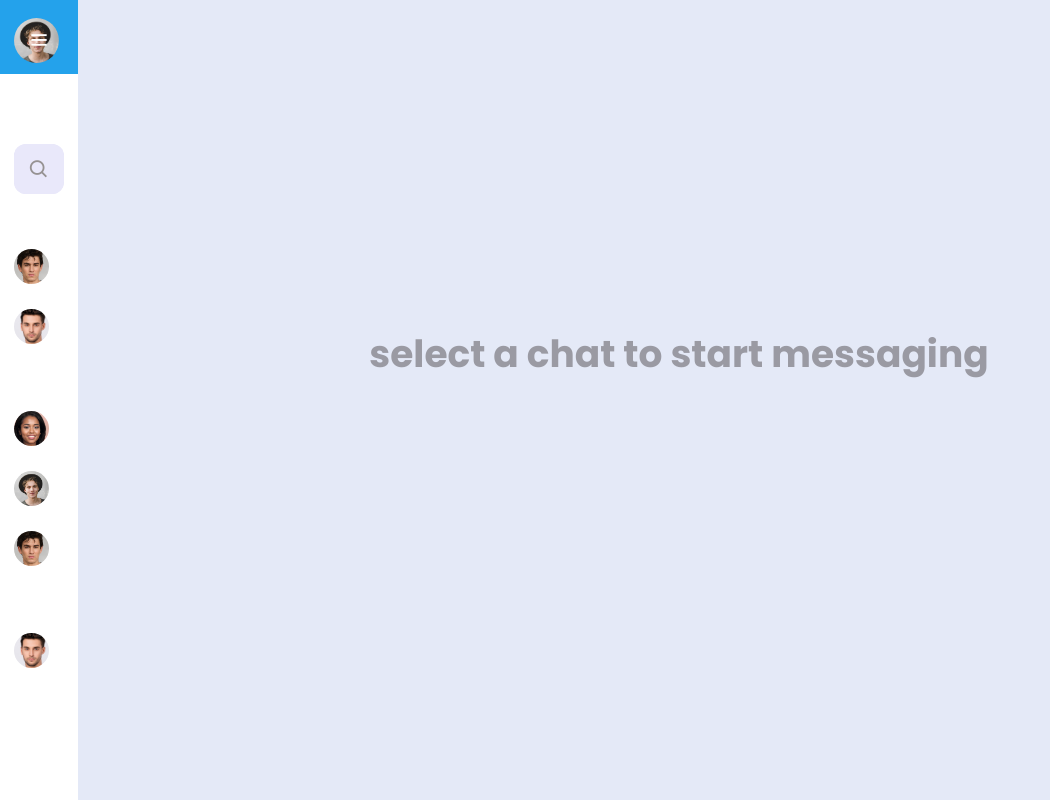
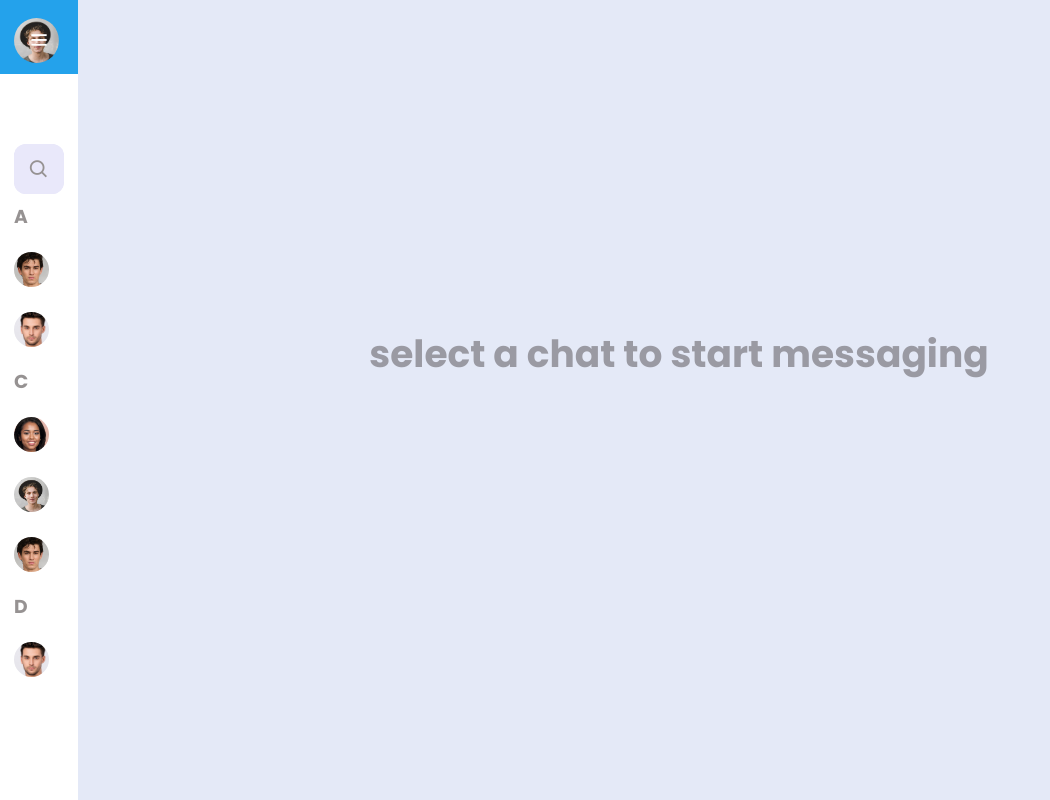
Before and after one commit to Tausif4171/Chat-App-Frontend, a plain HTML site: page index.html in a window 1280 px wide. Shown: the whole page, without its empty margins (0-1050 px from the left). Drawn offline with nearby package versions, Linux system fonts and the light colour scheme.

Commit message:
text displaying error solved

```diff
--- a/index.html
+++ b/index.html
@@ -56,7 +56,7 @@
       </li>
       <li>
         <a href="#">
-          <span class="links_name">
+          <span class="">
             <h3 style="color: rgb(150, 146, 146);">A</h3>
           </span>
         </a>
@@ -95,7 +95,7 @@
 
       <li>
         <a href="#">
-          <span class="links_name">
+          <span class="">
             <h3 style="color: rgb(150, 146, 146);">C</h3>
           </span>
         </a>
@@ -151,7 +151,7 @@
 
       <li>
         <a href="#">
-          <span class="links_name">
+          <span class="">
             <h3 style="color: rgb(150, 146, 146);">D</h3>
           </span>
         </a>
```
